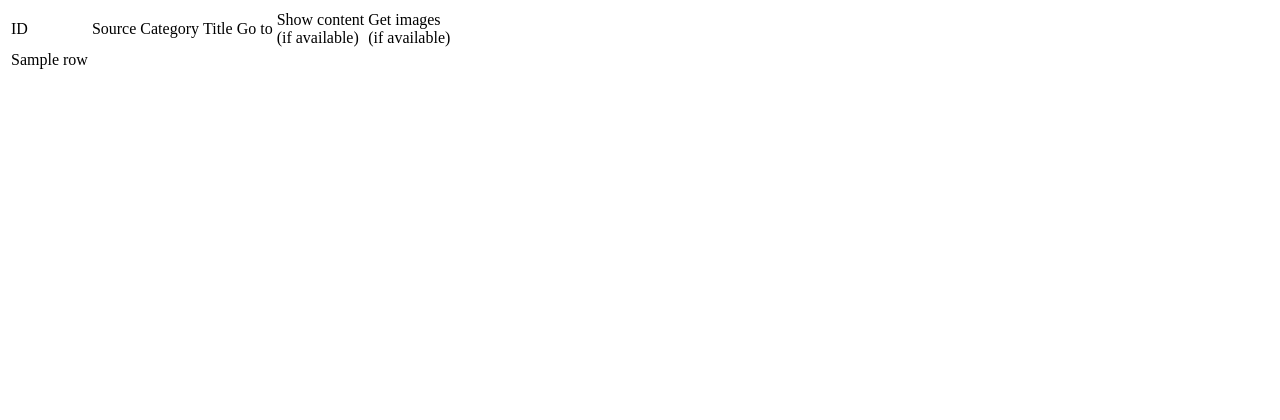
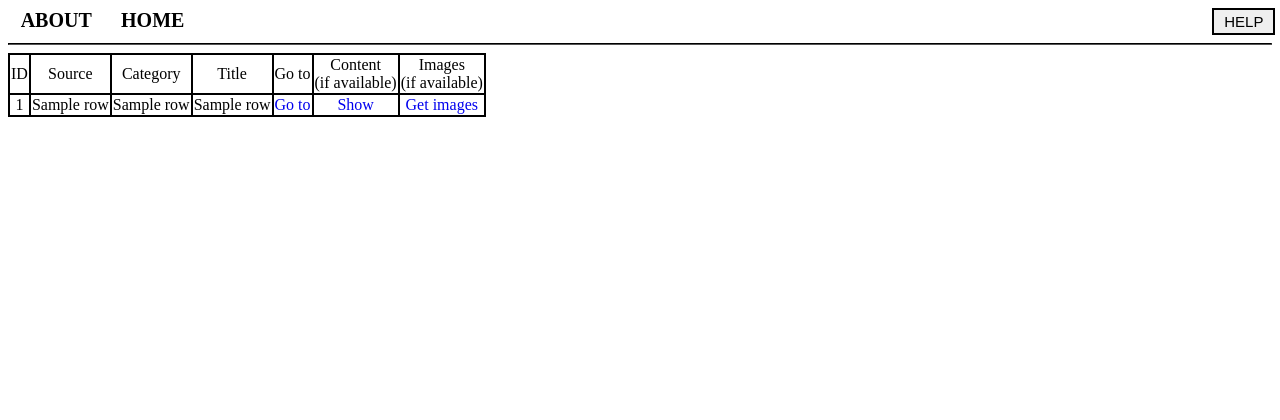
Before and after one commit to sersht/news-parser, a Flask app: template webapp/templates/search-results.html in a window 1280 px wide. Shown: the top 420 px of the page. Run offline with Flask 2, Linux system fonts and the light colour scheme; the template is opened without the code that fills it: most values are stand-ins (such as "Sample title", 1, 10 or a date in 2020).

Commit message:
Update v0.5

```diff
--- a/main.py
+++ b/main.py
@@ -3,7 +3,7 @@ from webapp import app
 
 
 def main():
-    app.run(debug=True)
+    app.run(debug=True, host='0.0.0.0')
 
 
 if __name__ == "__main__":
--- a/webapp/static/styles.css
+++ b/webapp/static/styles.css
@@ -1,6 +1,5 @@
 html, body {
     height: 100%;
-    overflow: hidden;
 }
 
 #inp {
@@ -36,6 +35,8 @@ html, body {
     left: 35%;
     top: 30%;
 
+    font-size: 20px;
+
     height: 345px;
     width: 30%;
 }
@@ -54,9 +55,41 @@ html, body {
 #help-btn {
     position: relative;
     border: 2px solid black;
-    left: 86%;
+    left: 84%;
 
     height: 27px;
     width: 5%;
     font-size: 15px;
 }
+
+#about {
+    text-decoration: none;
+    text-transform: uppercase;
+    position: relative;
+    font-weight: 700;
+    color: black;
+    font-size: 20px;
+    left: 1%;
+}
+
+#home {
+    text-decoration: none;
+    text-transform: uppercase;
+    position: relative;
+    font-weight: 700;
+    color: black;
+    font-size: 20px;
+    left: 3%;
+}
+
+table, tr, td {
+    border-collapse: collapse;
+    border: 2px solid black;
+
+    vertical-align: middle;
+    text-align: center;
+}
+
+.table-cell a {
+    text-decoration: none;
+}
--- a/webapp/templates/base-navigation.html
+++ b/webapp/templates/base-navigation.html
@@ -10,7 +10,7 @@
 
     <script>
         function showHelp() {
-            message = "123";
+            message = "Text - full-text-search field, not case sensitive\n\nCategory - list of categories, enter strictly separated by commas, case sensitive\n\nSources - to choose multiple you need to press Ctrl + click on chosen value";
             alert(message);
         }
     </script>
@@ -26,6 +26,7 @@
     </div>
 
     <hr style="border-color: black;">
+
     {% block content %}{% endblock %}
 </body>
 
--- /dev/null
+++ b/webapp/templates/content.html
@@ -0,0 +1,6 @@
+{% extends "base-navigation.html" %}
+{% block title %} Content | News Parser v0.4 {% endblock %}
+
+{% block content %}
+{{ TEXT }}
+{% endblock %}
--- a/webapp/templates/index.html
+++ b/webapp/templates/index.html
@@ -1,5 +1,5 @@
 {% extends "base-navigation.html" %}
-{% block title %} Welcome | News Parser v0.3 {% endblock %}
+{% block title %} Welcome | News Parser v0.4 {% endblock %}
 
 {% block content %}
 
--- a/webapp/templates/search-results.html
+++ b/webapp/templates/search-results.html
@@ -1,41 +1,28 @@
-<!DOCTYPE html>
-<html>
+{% extends "base-navigation.html" %}
+{% block title %} Search Results | News Parser v0.4 {% endblock %}
 
-<head>
-   <meta charset="UTF-8">
-
-   <title>Search Results</title>
-
-   <link rel="stylesheet" type="text/css" href="{{ url_for('static', filename='styles.css') }}">
-
-   <script>
-      function showHelp() {
-         message = "123";
-         alert(message);
-      }
-   </script>
-</head>
-
-<body>
+{% block content %}
 <table id="table-search-results">
-      <tr>
-         <td class="table-header"> ID </td>
-         <td class="table-header"> Source </td>
-         <td class="table-header"> Category </td>
-         <td class="table-header"> Title </td>
-         <td class="table-header"> Go to </td>
-         <td class="table-header"> Show content <br> (if available) </td>
-         <td class="table-header"> Get images <br> (if available) </td>
+   <tr class="table-header-row">
+      <td class="table-header-cell"> ID </td>
+      <td class="table-header-cell"> Source </td>
+      <td class="table-header-cell"> Category </td>
+      <td class="table-header-cell"> Title </td>
+      <td class="table-header-cell"> Go to </td>
+      <td class="table-header-cell"> Content <br> (if available) </td>
+      <td class="table-header-cell"> Images <br> (if available) </td>
    </tr>
 
    {% for row in news %}
    <tr class="table-row">
-         {% for key in row %}
-         <td class="table-cell"> {{ row[key] }} </td>
-         {% endfor %}
+      <td class="table-cell"> {{ row[0] }} </td>
+      <td class="table-cell"> {{ row[1] }} </td>
+      <td class="table-cell"> {{ row[2] }} </td>
+      <td class="table-cell"> {{ row[3] }} </td>
+      <td class="table-cell"><a href="{{ row[5] }}">Go to</a></td>
+      <td class="table-cell"><a href="{{ url_for('content', index=row[0]) }}">Show</a></td>
+      <td class="table-cell"><a href="{{ url_for('imgs', index=row[0]) }}">Get images</a></td>
    </tr>
    {% endfor %}
 </table>
-</body>
-
-</html>
+{% endblock %}
```
Also changed, not shown: db_interactor.py (+19 -1 lines), tsnua.py (+12 -6 lines), webapp/routes.py (+19 -7 lines), webapp/templates/images.html (added, +8 -0 lines). Lines whose indentation alone changed are shown as unchanged.
